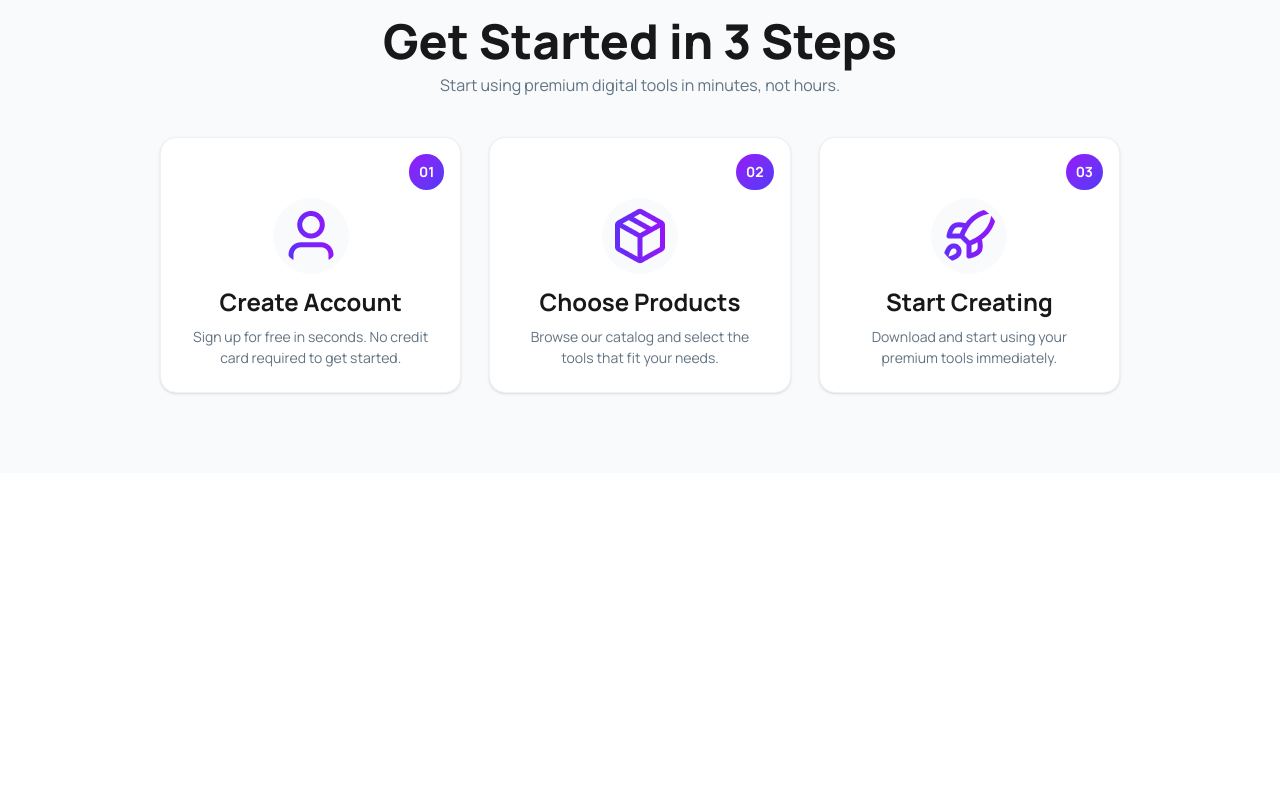
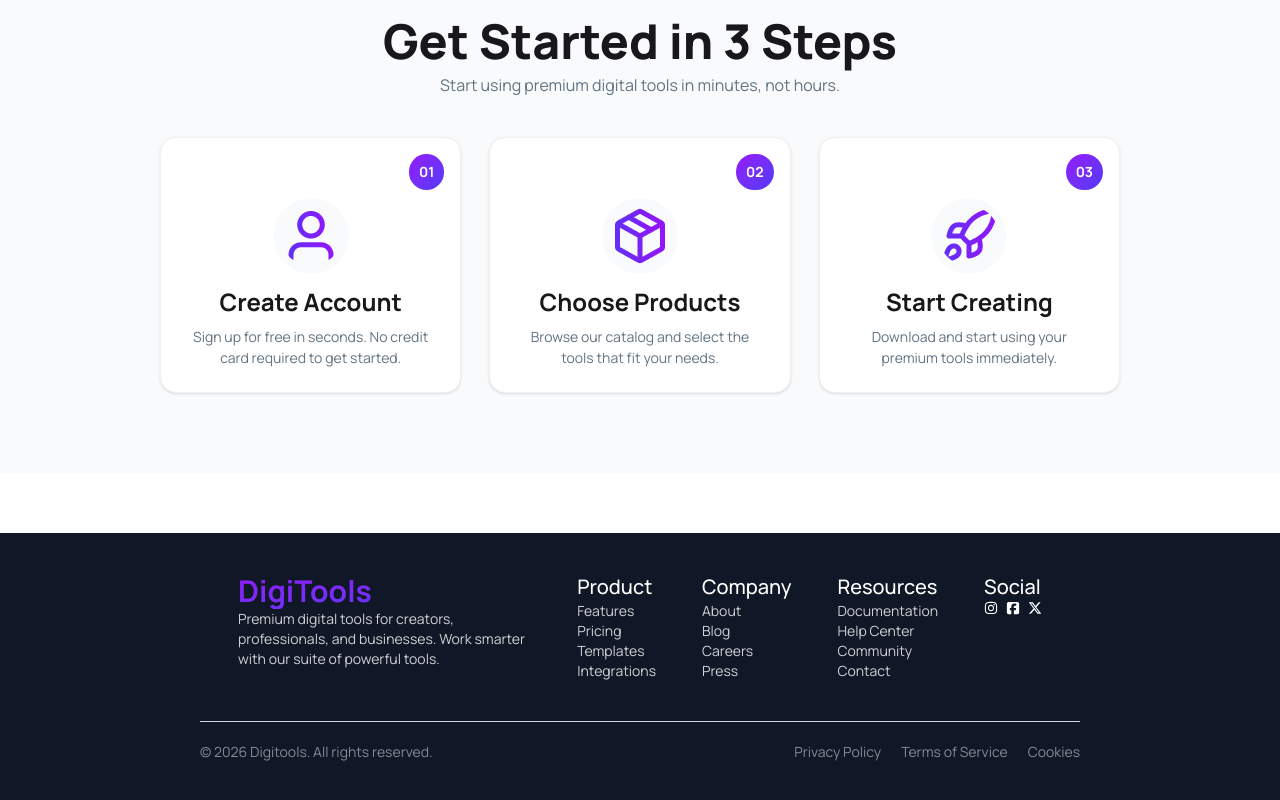
Before and after one commit to sagorteasc/PH-Assignment-06, a React (Vite) app: page / in a window 1280 px wide. Shown: the part 881-1681 px from the top of the page. Before the commit the page ends 1414 px from the top, so only its background shows below. Built offline with nearby package versions, Linux system fonts and the light colour scheme.

Commit message:
add footer section

```diff
--- a/src/App.jsx
+++ b/src/App.jsx
@@ -1,4 +1,5 @@
 import Banner from "./components/Banner/Banner"
+import Footer from "./components/Footer/Footer"
 import GetStarted from "./components/GetStarted/GetStarted"
 import NavBar from "./components/NavBar/NavBar"
 import Status from "./components/Status/Status"
@@ -12,6 +13,7 @@ function App() {
         <Status></Status>
         <GetStarted></GetStarted>
       </div>
+      <Footer></Footer>
     </>
   )
 }
--- /dev/null
+++ b/src/components/Footer/Footer.jsx
@@ -0,0 +1,59 @@
+import { FaInstagram } from "react-icons/fa";
+import { FaSquareFacebook } from "react-icons/fa6";
+import { FaXTwitter } from "react-icons/fa6";
+
+const Footer = () => {
+    return (
+        <div className="bg-[#101727]">
+            <footer className="footer text-white p-10 max-w-400 w-11/12 mx-auto md:w-4/5 lg:w-3/4">
+                <div className="flex flex-wrap justify-evenly">
+                    <aside className="text-center lg:text-start lg:w-1/3">
+                        <h3 className="font-bold text-3xl text-transparent bg-clip-text bg-linear-to-tl from-[#4F39F6] to-[#9514FA] mx-auto lg:mx-0">DigiTools</h3>
+                        <p className="opacity-80">Premium digital tools for creators, professionals, and businesses. Work smarter with our suite of powerful tools.</p>
+                    </aside>
+                    <nav className="list-none">
+                        <h6 className="font-medium text-xl">Product</h6>
+                        <li className="opacity-80">Features</li>
+                        <li className="opacity-80">Pricing</li>
+                        <li className="opacity-80">Templates</li>
+                        <li className="opacity-80">Integrations</li>
+                    </nav>
+                    <nav className="list-none">
+                        <h6 className="font-medium text-xl">Company</h6>
+                        <li className="opacity-80">About</li>
+                        <li className="opacity-80">Blog</li>
+                        <li className="opacity-80">Careers</li>
+                        <li className="opacity-80">Press</li>
+                    </nav>
+                    <nav className="list-none">
+                        <h6 className="font-medium text-xl">Resources</h6>
+                        <li className="opacity-80">Documentation</li>
+                        <li className="opacity-80">Help Center</li>
+                        <li className="opacity-80">Community</li>
+                        <li className="opacity-80">Contact</li>
+                    </nav>
+
+                    <nav>
+                        <h6 className="font-medium text-xl">Social</h6>
+                        <div className="flex gap-2">
+                            <FaInstagram />
+                            <FaSquareFacebook />
+                            <FaXTwitter />
+                        </div>
+                    </nav>
+                </div>
+
+                <div className="flex justify-between w-full border-t border-gray-300 pt-5">
+                    <h4 className="text-[#FAFAFA] opacity-50">© 2026 Digitools. All rights reserved.</h4>
+                    <div className="flex flex-col gap-3 whitespace-nowrap ml-2 list-none md:ml-0 md:gap-5 md:flex-row md:justify-evenly">
+                        <li className="text-[#FAFAFA] opacity-50">Privacy Policy</li>
+                        <li className="text-[#FAFAFA] opacity-50">Terms of Service</li>
+                        <li className="text-[#FAFAFA] opacity-50">Cookies</li>
+                    </div>
+                </div>
+            </footer>
+        </div>
+    );
+};
+
+export default Footer;
```
